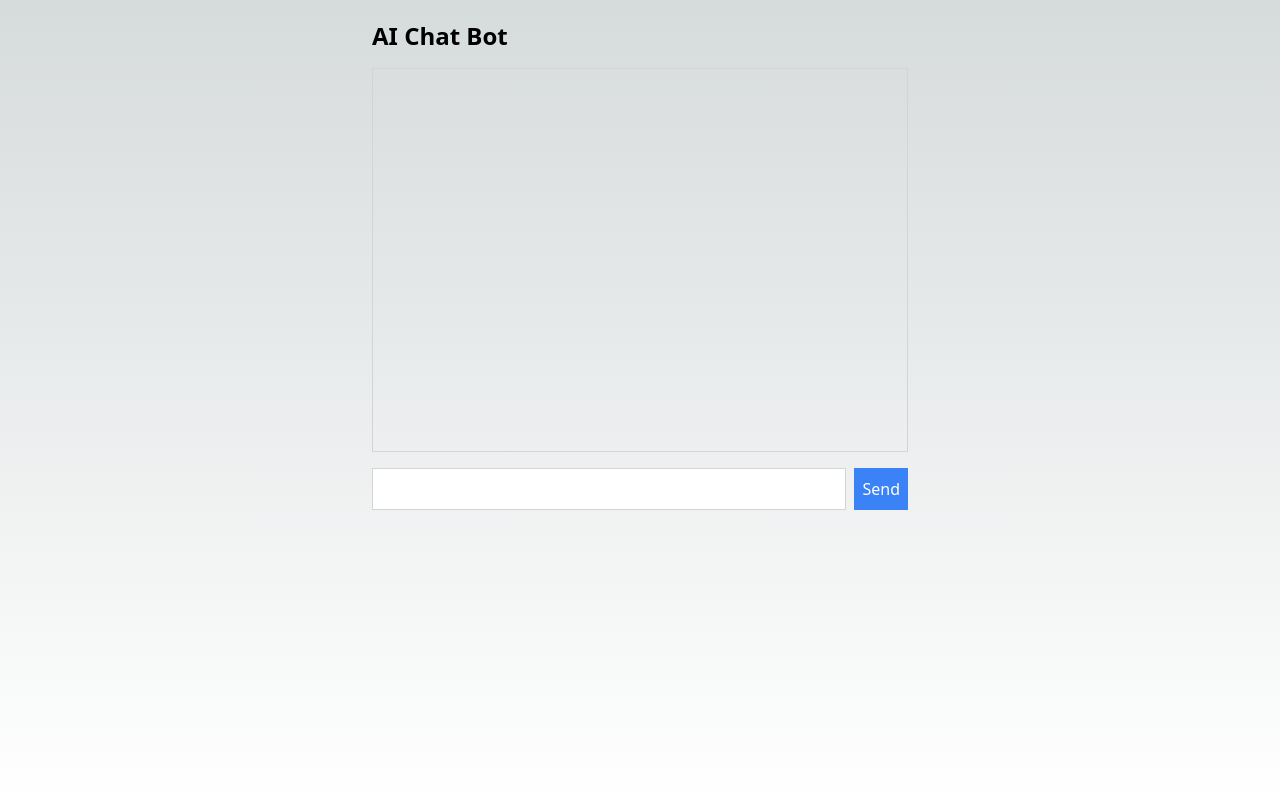
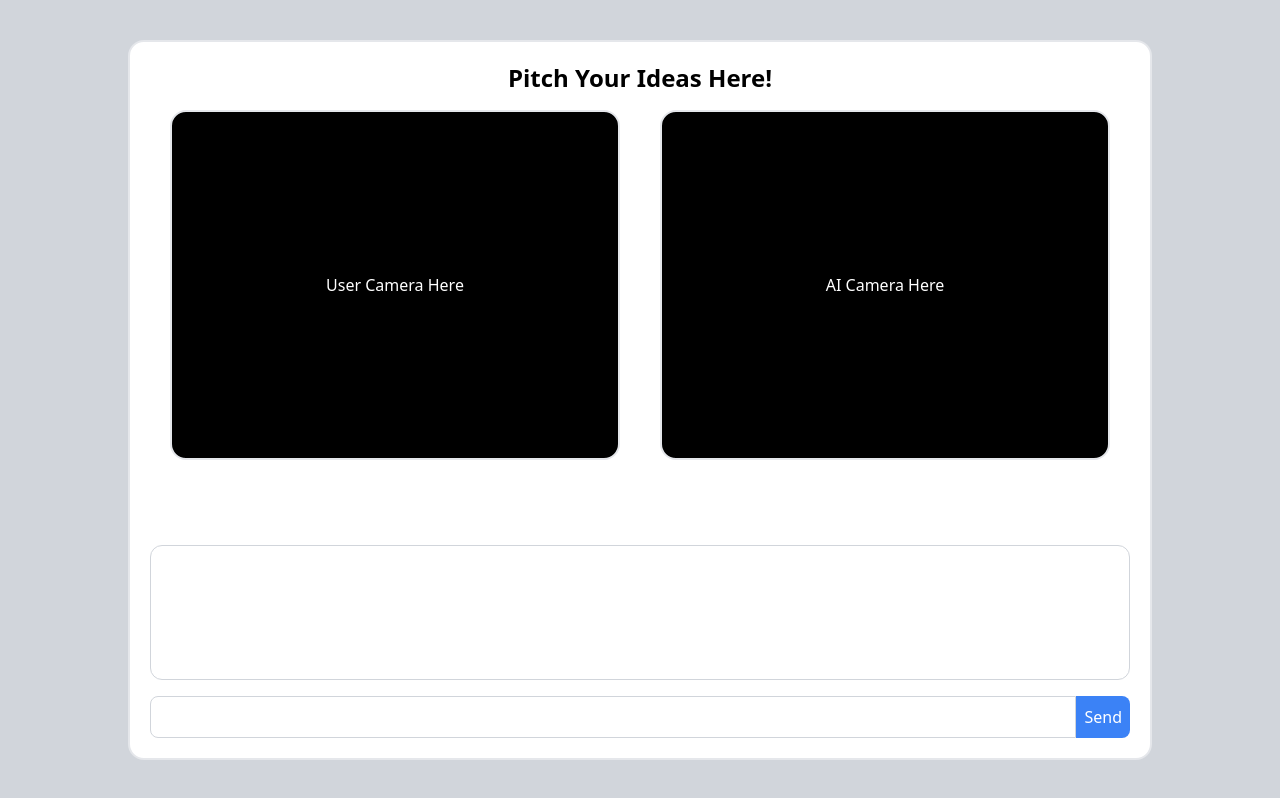
Before and after one commit to iharriso0626/PitchBotFE, a Next.js app: page /ChatPage in a window 1280 px wide. Built offline with nearby package versions, Linux system fonts and the light colour scheme.

Commit message:
Changed ChatPage to match early design ideas

```diff
--- a/src/pages/ChatPage.tsx
+++ b/src/pages/ChatPage.tsx
@@ -12,24 +12,39 @@ const ChatPage: React.FC = () => {
   };
 
   return (
-    <div className="p-5 flex h-screen w-screen flex-col max-w-xl mx-auto font-sans ">
-      <h1 className="text-2xl font-bold mb-4">AI Chat Bot</h1>
-      <div className="border border-gray-300 p-3 h-96 overflow-y-scroll mb-4">
+    <div className='w-screen h-screen flex items-center  bg-gray-300'>
+    <div className="p-5 flex h-[90%] w-[80%]  rounded-2xl  border-2 flex-col bg-white mx-auto font-sans ">
+      <h1 className="text-2xl justify-center flex font-bold mb-4">Pitch Your Ideas Here!</h1>
+
+      {/* Box Containing Cameras*/}
+      <div className='flex flex-row '>
+        {/* User Camera box */}
+        <div className='w-[450px] h-[350px] border-2 rounded-2xl bg-black ml-5 text-white'><h1 className='flex items-center justify-center h-full w-full'>User Camera Here</h1></div>
+
+        {/* AI Camera box */}
+        <div className='w-[450px] h-[350px] border-2 flex rounded-2xl bg-black ml-auto mr-5 text-white'><h1 className='flex items-center justify-center h-full w-full'>AI Camera Here</h1></div>
+      </div>
+
+      {/* Speech Box */}
+      <div className="border border-gray-300 p-3 h-[20%] overflow-y-scroll mb-4 rounded-xl mt-auto">
         {messages.map((message, index) => (
           <div key={index} className="mb-3">
             <strong>{message.sender}:</strong> <span>{message.text}</span>
           </div>
         ))}
       </div>
+
+      {/* Input box */}
       <div className="flex">
         <input
           type="text"
           value={input}
           onChange={(e) => setInput(e.target.value)}
-          className="flex-grow p-2 border border-gray-300 mr-2"
+          className="flex-grow p-2 rounded-l-lg border border-gray-300 "
         />
-        <button onClick={handleSend} className="p-2 bg-blue-500 text-white">Send</button>
+        <button onClick={handleSend} className="p-2 bg-blue-500 rounded-r-lg text-white">Send</button>
       </div>
+    </div>
     </div>
   );
 };
```
